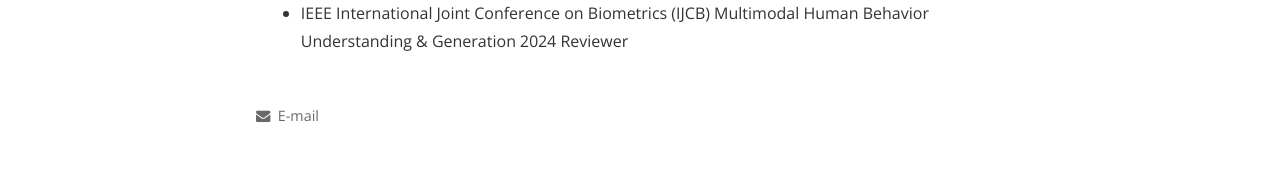
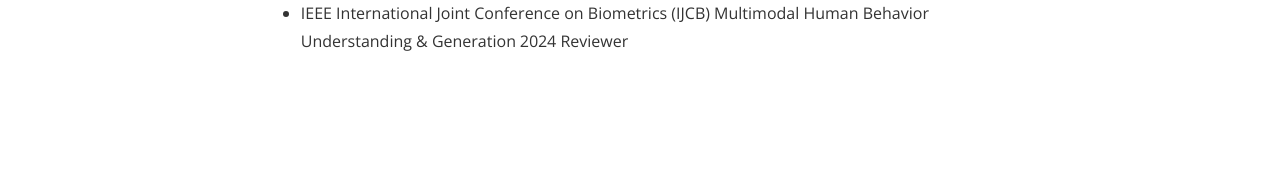
Before and after one commit to yjyddq/yjyddq.github.io, a Jekyll site: the page built from index.html, in a window 1280 px wide. Shown: the part 1024-1196 px from the top of the page. Built offline with Jekyll 4.4.1, drawn with Linux system fonts in a browser that asks for light colours; nearby versions of some CDN libraries; comment, search, counter and statistics services are not loaded; a style sheet for code colours, icons or effects is not loaded; after the commit the page ends 1111 px from its top, so only the background shows below that.

Commit message:
Update footer.html

```diff
--- a/_includes/footer.html
+++ b/_includes/footer.html
@@ -1,14 +1,3 @@
-<footer class="site-footer">
-
-  <div class="wrapper">
-    <div class="site-navigation">
-      <p><a href="yangjingyi@mail.ustc.edu.cn"><i class="fa fa-envelope"></i> E-mail</a></p>
-    </div>
-
-  </div>
-
-</footer>
-
 <!-- Scripts -->
 <script src="//code.jquery.com/jquery-1.11.2.min.js"></script>
 <script src="//cdnjs.cloudflare.com/ajax/libs/highlight.js/8.5/highlight.min.js"></script>
```
